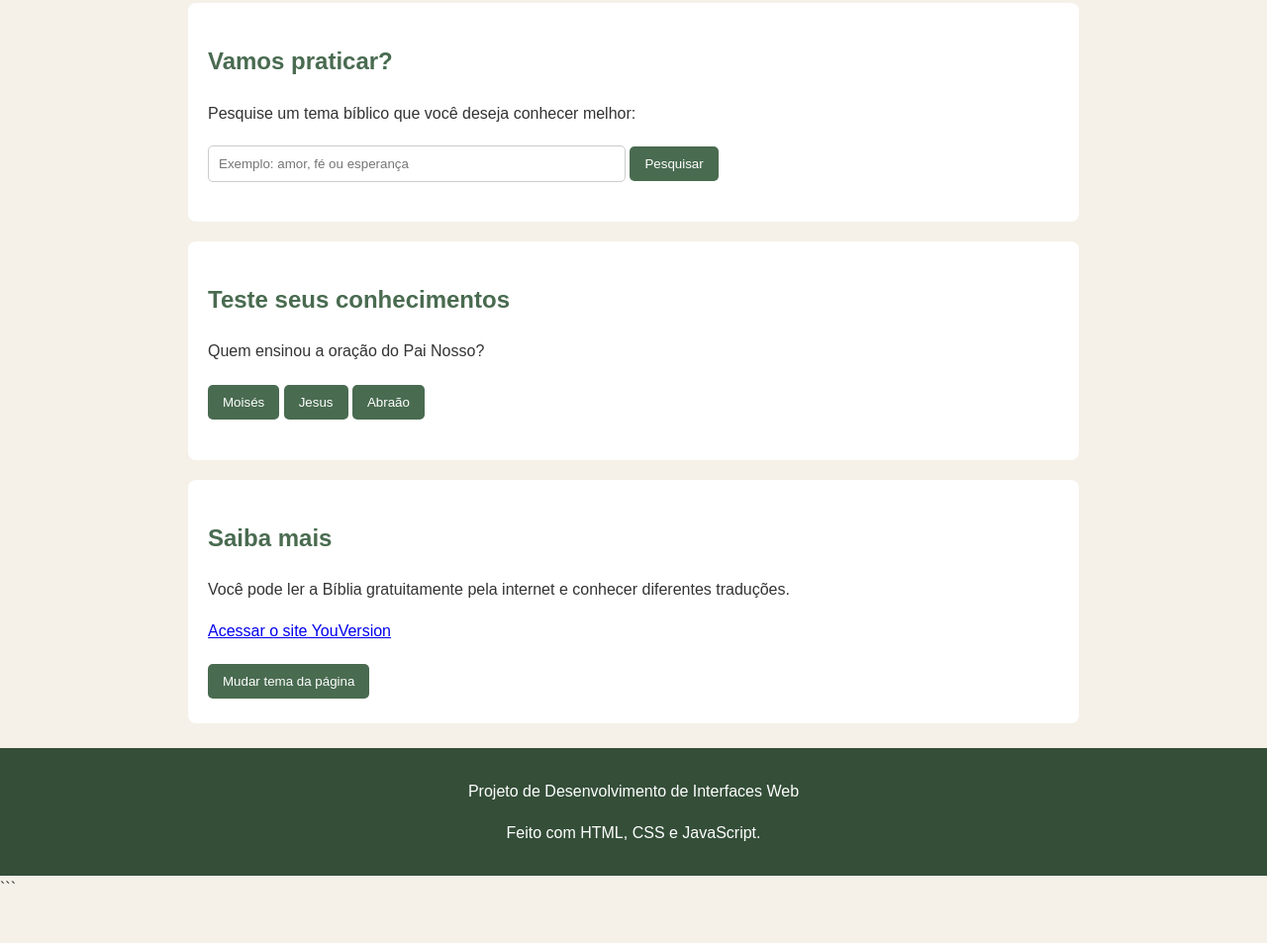
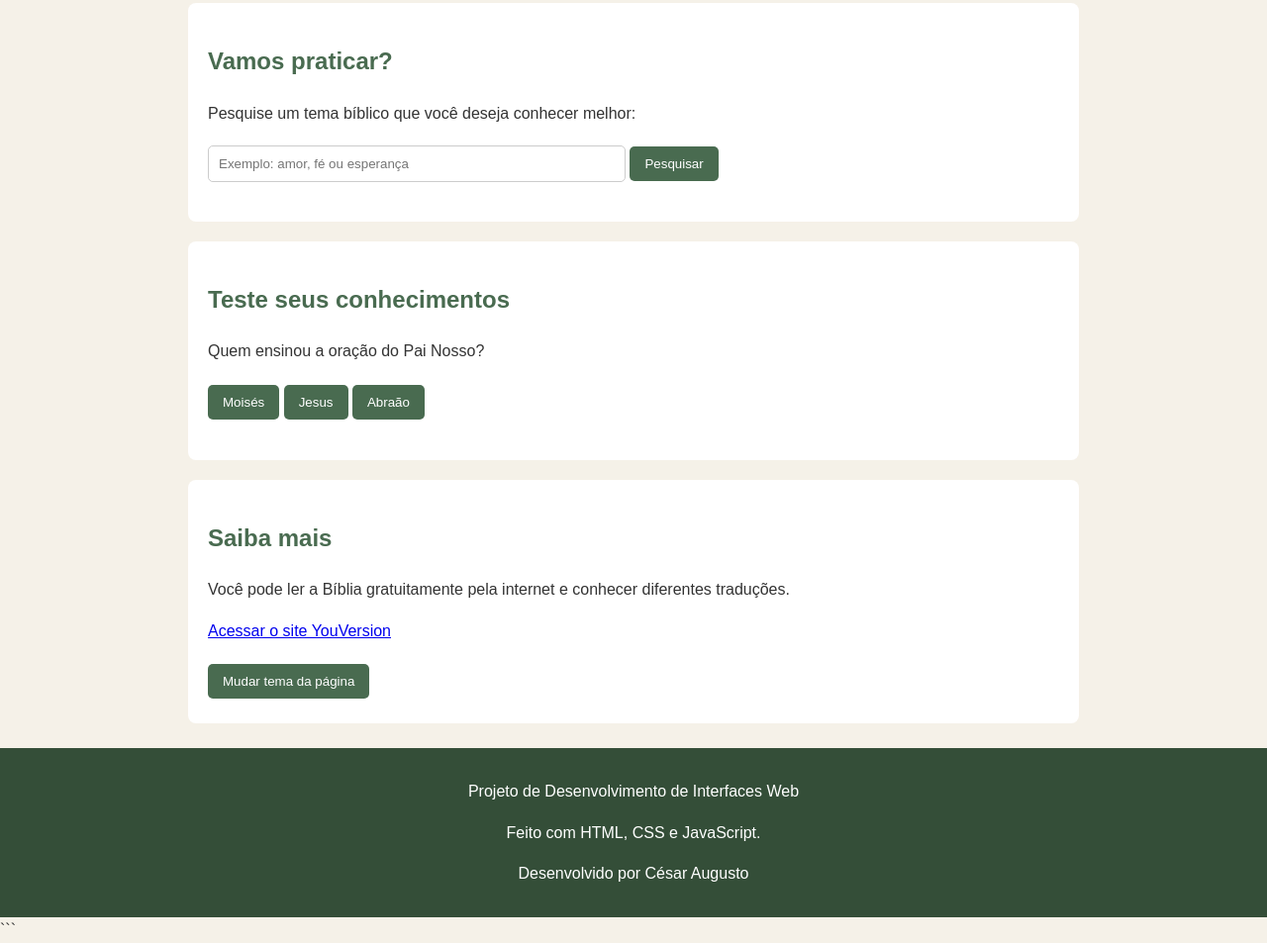
Before and after one commit to cesargehre/desenvolvimento_interface, a plain HTML site: page index.html in a window 1280 px wide. Shown: the part 1439-2392 px from the top of the page at 99% size. Before the commit the page ends 2350 px from the top, so only its background shows below. Drawn offline with Linux system fonts and the light colour scheme.

Commit message:
Update index.html

```diff
--- a/index.html
+++ b/index.html
@@ -272,6 +272,7 @@
     <footer>
         <p>Projeto de Desenvolvimento de Interfaces Web</p>
         <p>Feito com HTML, CSS e JavaScript.</p>
+        <p>Desenvolvido por César Augusto</p>
     </footer>
 
     <script>
```
